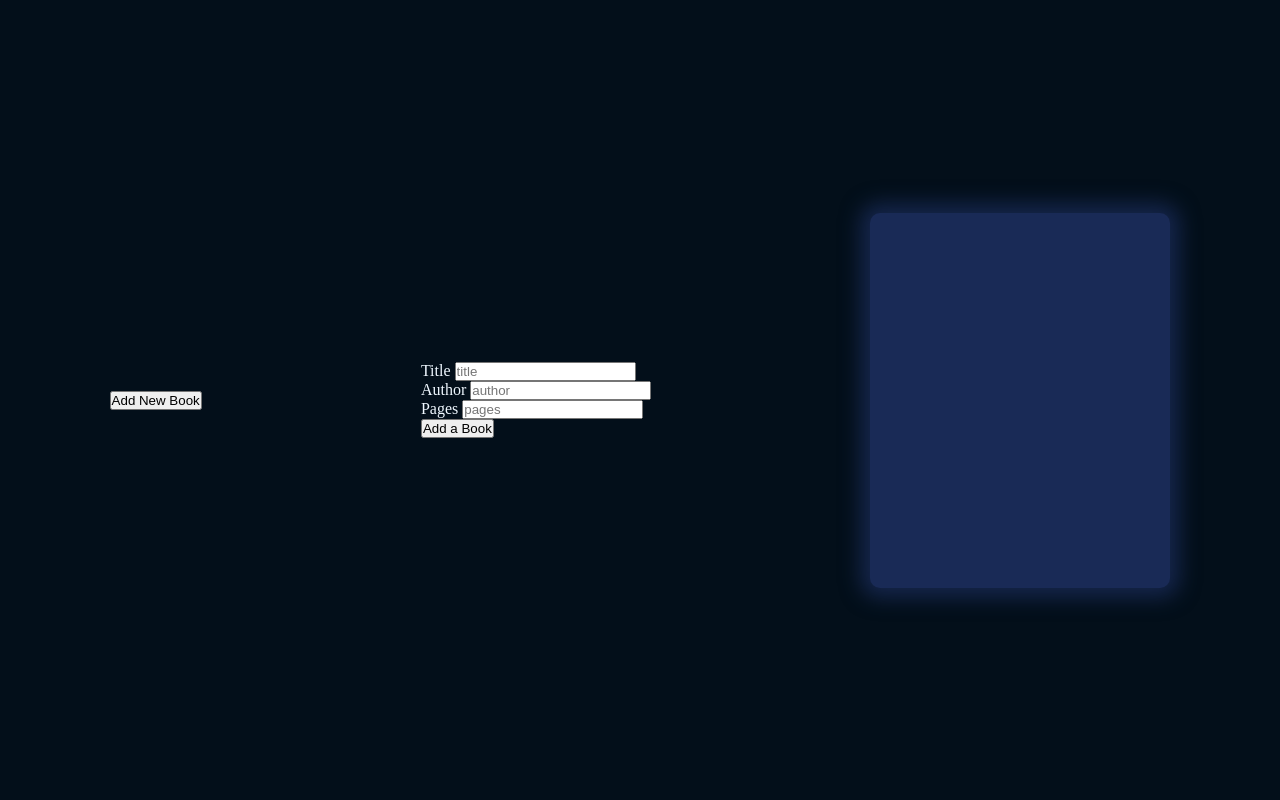
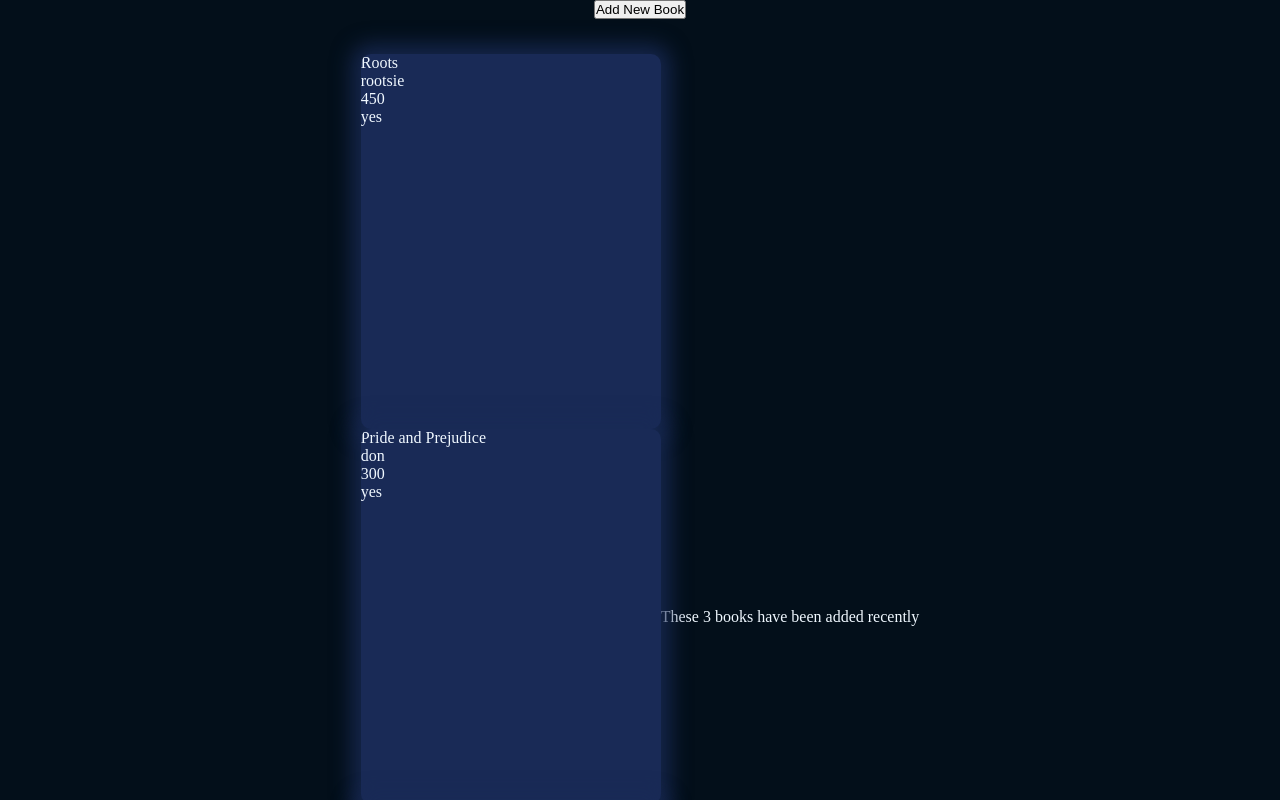
Before and after one commit to FranRojas/bookLibrary, a plain HTML site: page index.html in a window 1280 px wide. Both pictures are taken after a click on the button "Add New Book". Shown: the top 800 px of the page. Drawn offline with Linux system fonts and the light colour scheme.

Commit message:
trying new way using map and string literals

```diff
--- a/index.html
+++ b/index.html
@@ -13,28 +13,12 @@
         <div>
             <button class="btn-add"> Add New Book</button>
         </div>
+        <div class="display">
+
+        </div>
 
 
-    <form action="" class="formctn " >
-        <div class="formBox">
-            <label for="title" > Title</label>
-            <input type="text" id="title" placeholder="title">
-        </div>
-        <div class="formBox">
-            <label for="author" > Author</label>
-            <input type="text" id="author" placeholder="author">
-        </div>
-        <div class="formBox">
-            <label for="pages" > Pages</label>
-            <input type="pages" id="pages" placeholder="pages">
-        </div>
-        <div id='newBtn-Container'>
-            <button id='newBtn'>Add a Book</button>
-        </div>
-
-    </form>
-
-</div>
+    </div>
 </body>
 <script src="script.js"></script>
 </html>
--- a/script.js
+++ b/script.js
@@ -1,5 +1,10 @@
 
-const myLibrary = [];
+const book1 = new Book('Roots',"rootsie", 450, 'yes');
+const book2 = new Book('Pride and Prejudice',"don", 300, 'yes');
+const book3 = new Book('How to think',"smartAI", 50, 'no');
+
+const myLibrary = [book1, book2, book3];
+const rootElemento=document.querySelector(".display");
 
 
 
@@ -12,37 +17,43 @@ function Book(title, author, pages, isRead ){
         return `The ${title} written by ${author} has ${pages} pages, ${isRead} `;
     }
 }
-const book1 = new Book('Roots',"rootsie", 450, 'yes');
-const book2 = new Book('Roots',"rootsie", 300, 'yes');
-const book3 = new Book('Roots',"rootsie", 50, 'no');
-const book4 = new Book('Roots',"rootsie", 50, 'no');
-const book34 = new Book('Roots',"rootsie", 50, 'no');
-const book344 = new Book('Roots',"rootsie", 50, 'no');
+
 
 
 
 
 function addBookToLibrary(){
-    myLibrary.push(book1);
+    myLibrary.push(book344);
+    myLibrary.push(book34);
+    console.log("add ");
+   5
 }
 const BtnAdd =  document.querySelector(".btn-add");
-BtnAdd.addEventListener("click", addCard);
-function addCard(){
-    const card = document.createElement('div');
-    card.classList.toggle('card')
-    console.log("add ");
-    const rootElemento=document.querySelector(".container");
-    rootElemento.appendChild(card);
-    addBookToLibrary();
-}
+//BtnAdd.addEventListener("click", addBookToLibrary);
 
 
 
 
 function displayBook (){
+   rootElemento.innerHTML = `
+   <div>
+    ${myLibrary.map(function(book){
+        return  `
+        <div class= card>
+        <p> ${book.title}  </p>
+        <p> ${book.author }  </p>
+        <p> ${book.pages}  </p>
+        <p> ${book.isRead}  </p>
 
-    myLibrary.forEach((element)=> addCard(element)
+        </div>
+        `
+    }).join('')}
 
-    );
-    };
-    displayBook();
+   </div>
+
+   <p> These ${myLibrary.length} books have been added recently </p>
+   `
+
+
+}
+BtnAdd.addEventListener("click", displayBook);
--- a/style.css
+++ b/style.css
@@ -8,10 +8,21 @@ body {
 }
 .container{
     display: flex;
+    flex-direction: column;
     flex-wrap: wrap;
-    justify-content: space-around;
+    justify-content: space-between;
     align-items: center;
     min-height: 100vh;
+    color: aliceblue;
+}
+.display{
+    display: flex;
+    flex-wrap: wrap;
+    justify-content: space-between;
+    align-items: center;
+    min-height: 100vh;
+    margin: 25px;
+    padding: 10px;
     color: aliceblue;
 }
 .card{
```
